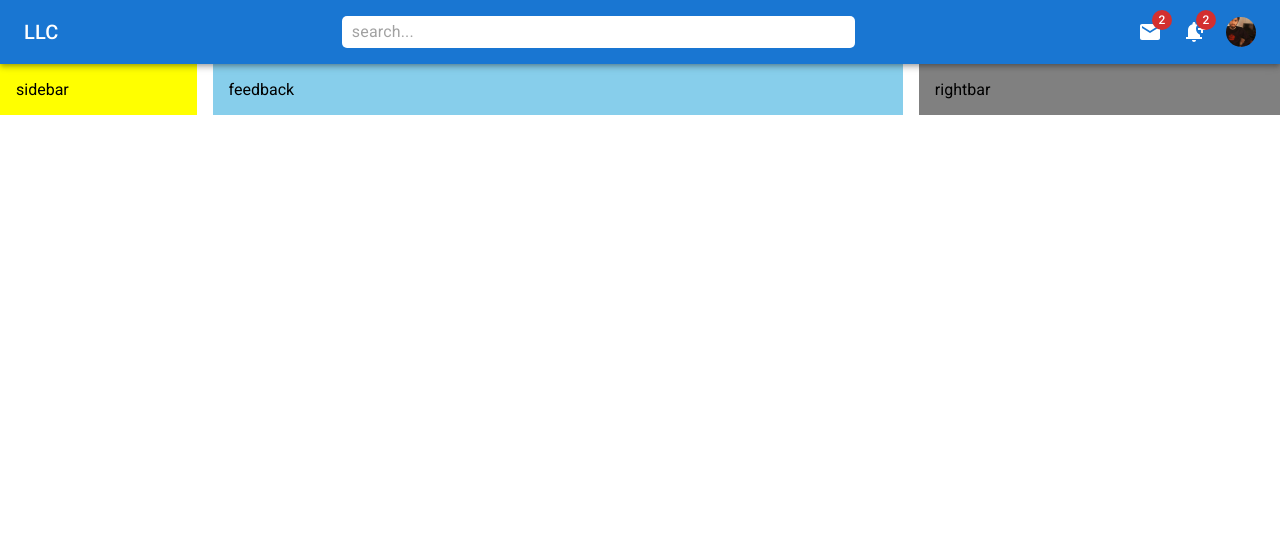
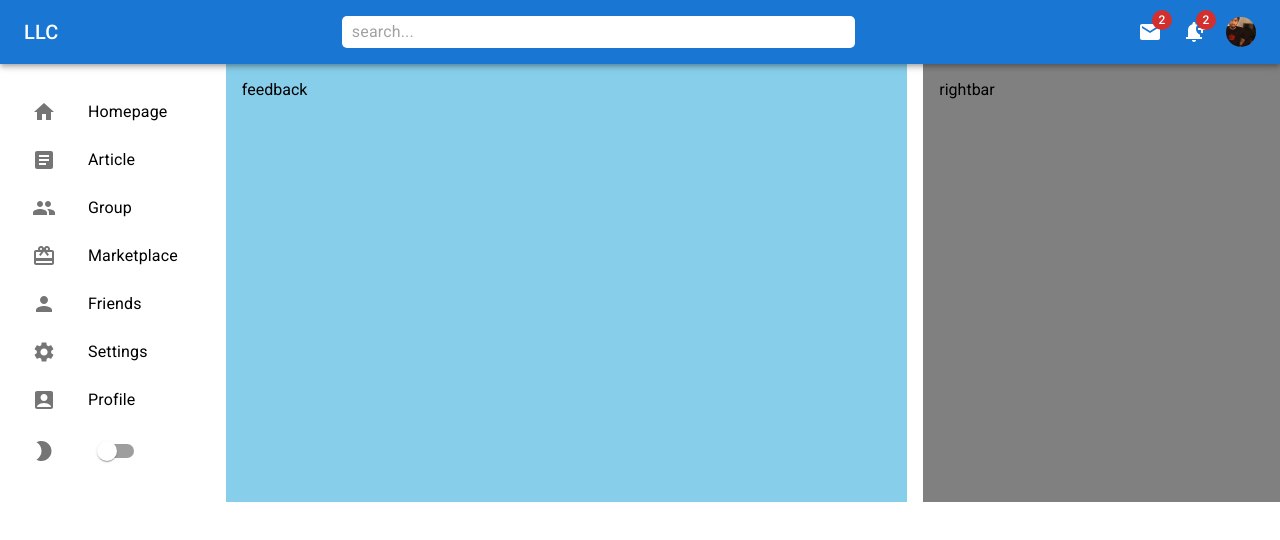
Before and after one commit to aizazulllhaq/MUI-Project, a React (Vite) app: page / in a window 1280 px wide. Shown: the top 540 px of the page. Built offline with nearby package versions, Linux system fonts and the light colour scheme.

Commit message:
Sidebar Completed

```diff
--- a/src/Components/Sidebar.jsx
+++ b/src/Components/Sidebar.jsx
@@ -1,15 +1,94 @@
-import { Box } from "@mui/material";
+import {
+  AccountBox,
+  Article,
+  Group,
+  Home,
+  Inbox,
+  ModeNight,
+  Person,
+  Redeem,
+  Settings,
+} from "@mui/icons-material";
+import {
+  Box,
+  List,
+  ListItem,
+  ListItemButton,
+  ListItemIcon,
+  ListItemText,
+  Switch,
+} from "@mui/material";
 import React from "react";
 
 const Sidebar = () => {
   return (
-    <Box
-      bgcolor={"yellow"}
-      flex={1}
-      p={2}
-      sx={{ display: { xs: "none", sm: "block" } }}
-    >
-      sidebar
+    <Box flex={1} p={2} sx={{ display: { xs: "none", sm: "block" } }}>
+      <List>
+        <ListItem disablePadding>
+          <ListItemButton component="a" href="#home">
+            <ListItemIcon>
+              <Home />
+            </ListItemIcon>
+            <ListItemText primary="Homepage" />
+          </ListItemButton>
+        </ListItem>
+        <ListItem disablePadding>
+          <ListItemButton component="a" href="#home">
+            <ListItemIcon>
+              <Article />
+            </ListItemIcon>
+            <ListItemText primary="Article" />
+          </ListItemButton>
+        </ListItem>
+        <ListItem disablePadding>
+          <ListItemButton component="a" href="#home">
+            <ListItemIcon>
+              <Group />
+            </ListItemIcon>
+            <ListItemText primary="Group" />
+          </ListItemButton>
+        </ListItem>
+        <ListItem disablePadding>
+          <ListItemButton component="a" href="#home">
+            <ListItemIcon>
+              <Redeem />
+            </ListItemIcon>
+            <ListItemText primary="Marketplace" />
+          </ListItemButton>
+        </ListItem>{" "}
+        <ListItem disablePadding>
+          <ListItemButton component="a" href="#home">
+            <ListItemIcon>
+              <Person />
+            </ListItemIcon>
+            <ListItemText primary="Friends" />
+          </ListItemButton>
+        </ListItem>{" "}
+        <ListItem disablePadding>
+          <ListItemButton component="a" href="#home">
+            <ListItemIcon>
+              <Settings />
+            </ListItemIcon>
+            <ListItemText primary="Settings" />
+          </ListItemButton>
+        </ListItem>{" "}
+        <ListItem disablePadding>
+          <ListItemButton component="a" href="#home">
+            <ListItemIcon>
+              <AccountBox />
+            </ListItemIcon>
+            <ListItemText primary="Profile" />
+          </ListItemButton>
+        </ListItem>
+        <ListItem disablePadding>
+          <ListItemButton component="a" href="#home">
+            <ListItemIcon>
+              <ModeNight />
+            </ListItemIcon>
+            <Switch color="error" />
+          </ListItemButton>
+        </ListItem>
+      </List>
     </Box>
   );
 };
```
